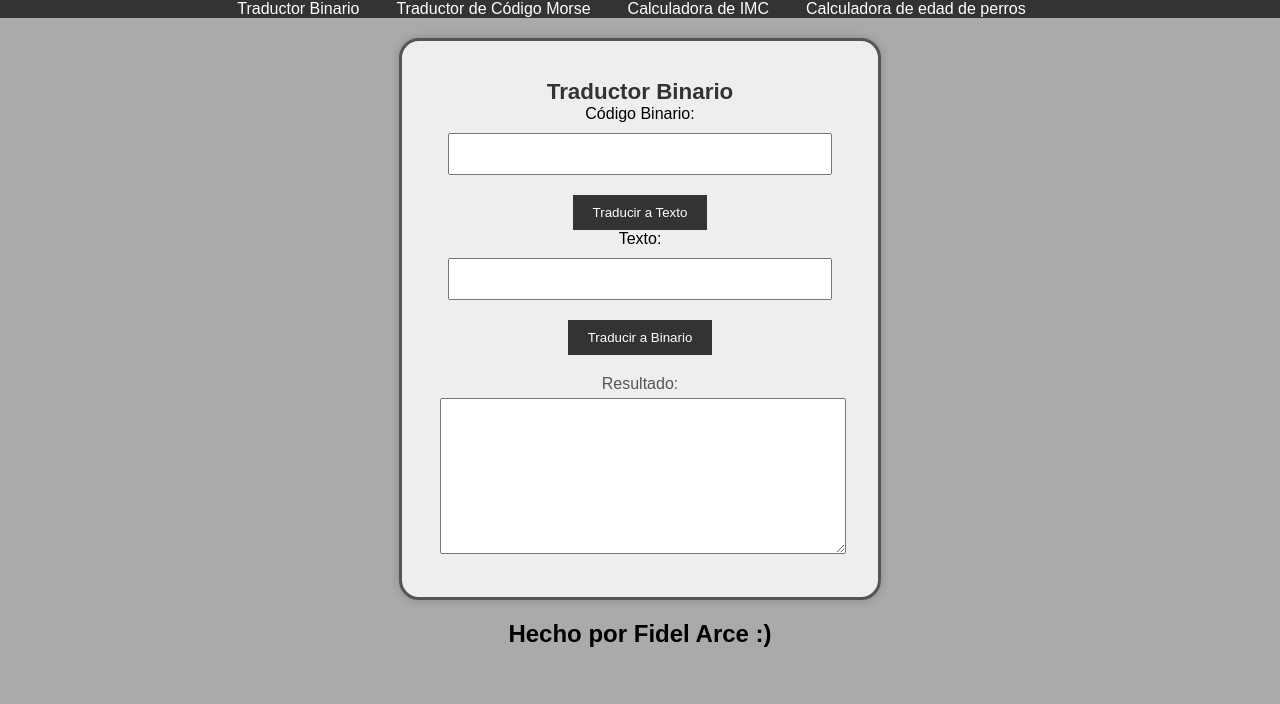
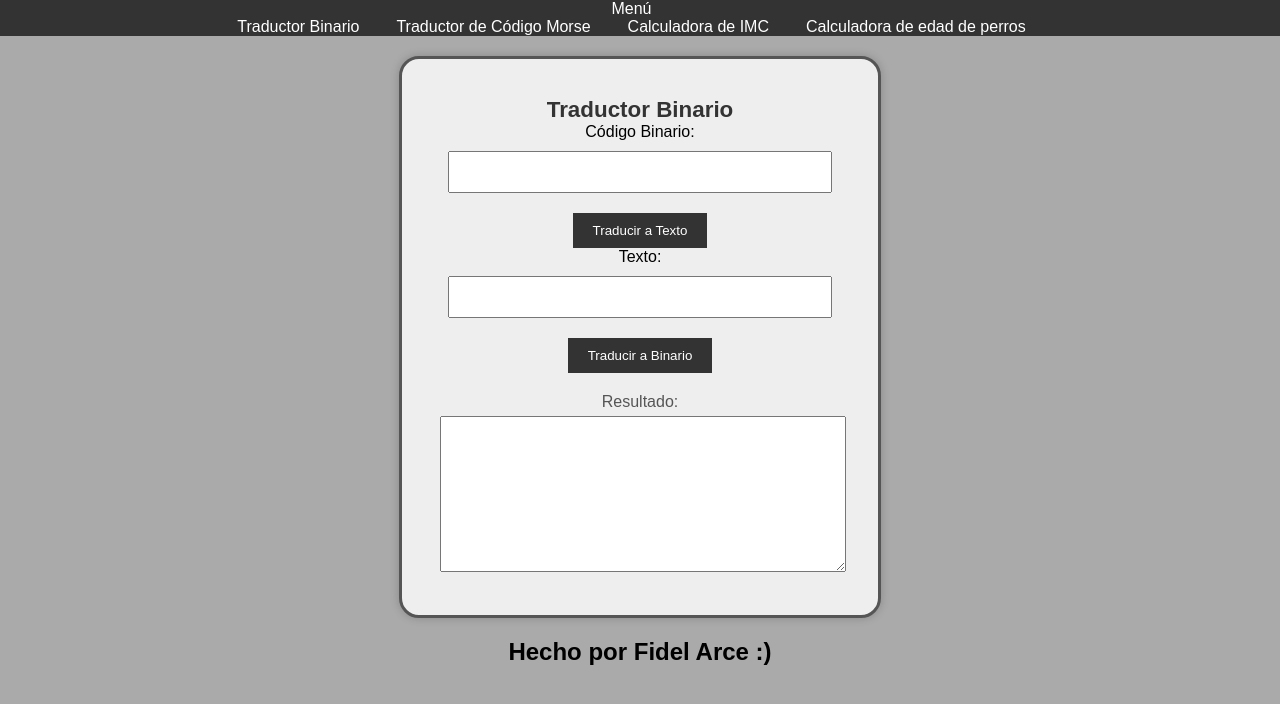
Before and after one commit to fidellm/fidellm.github.io, a plain HTML site: page traductor_binario.html in a window 1280 px wide. Drawn offline with Linux system fonts and the light colour scheme.

Commit message:
se corrigen los <nav>

```diff
--- a/style.css
+++ b/style.css
@@ -52,7 +52,9 @@ nav ul li a:hover {
     background-color: #555;
 }
 
-
+ul {
+    margin-bottom: 20px;
+}
 
 
 
--- a/traductor_binario.html
+++ b/traductor_binario.html
@@ -26,9 +26,14 @@
 
 
   <ul>
+    <li><a href="index.html"> Menú</a></li>
+  </ul>
 
 
-  <li><a href="traductor_binario.html">Traductor Binario</a></li>
+  <ul>
+
+
+    <li><a href="traductor_binario.html">Traductor Binario</a></li>
 
 
   <li><a href="morse.html">Traductor de Código Morse</a></li>
```
Also changed, not shown: imc.html (+4 -0 lines), index.html (+3 -0 lines), morse.html (+4 -0 lines).
